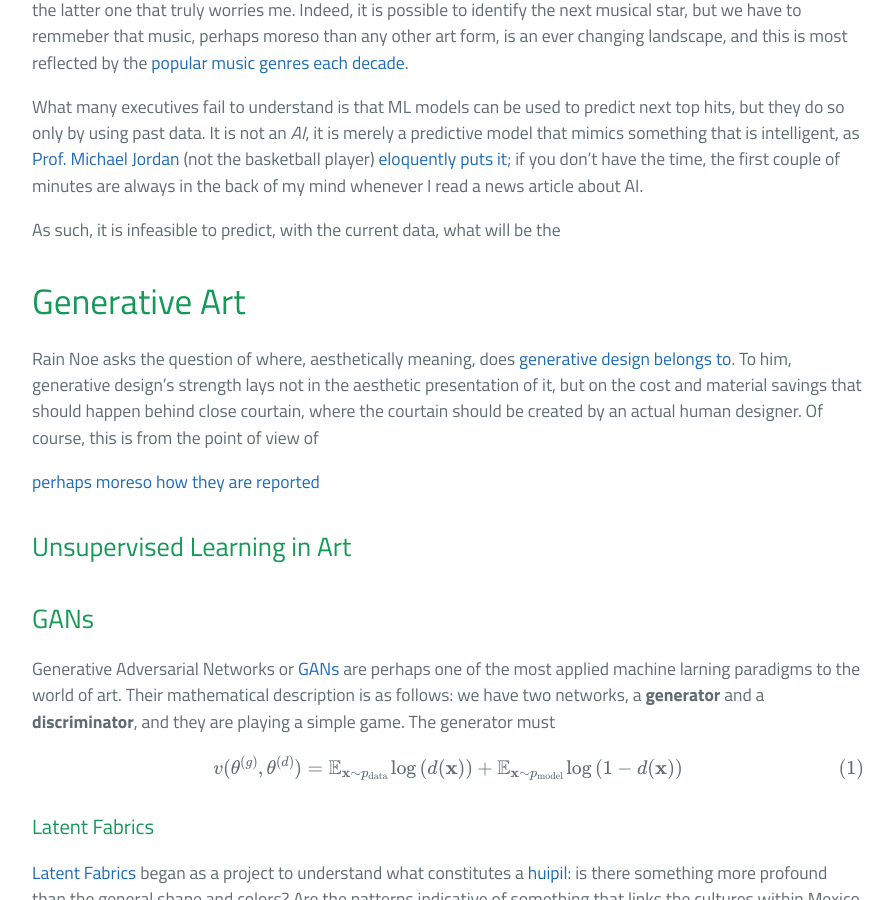
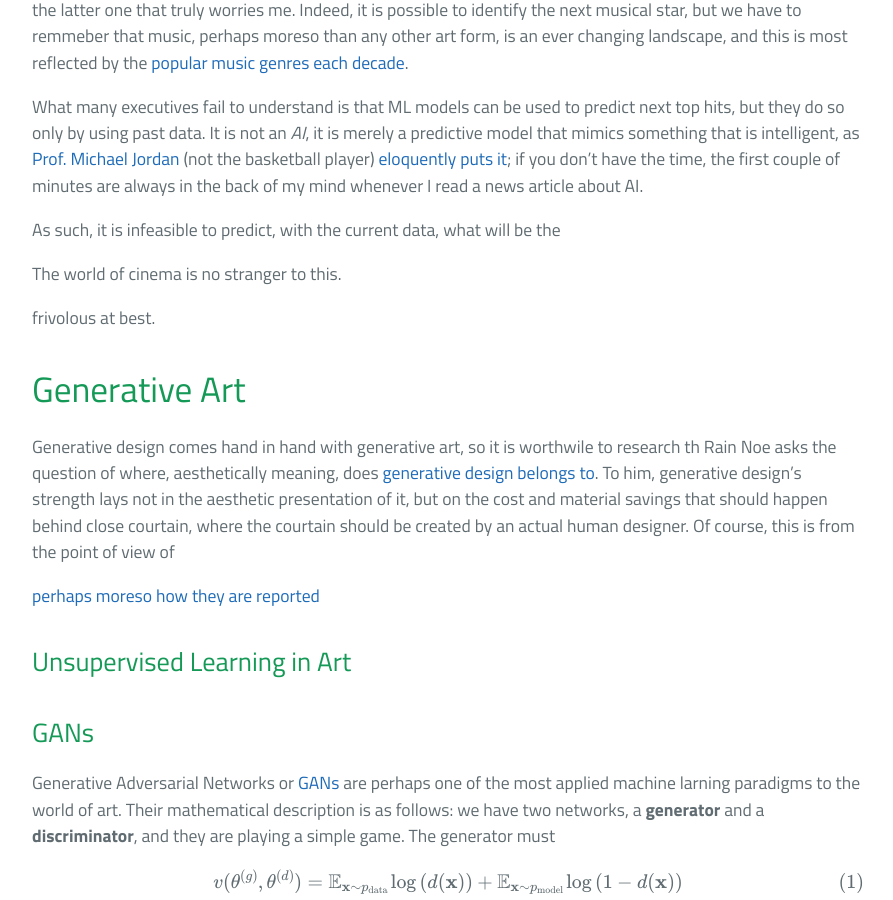
Before and after one commit to PDillis/pdillis.github.io, a Jekyll site: the page built from _posts/2019-07-14-UnsupervisingArt.markdown, in a window 1280 px wide and 900 px high, scrolled down 1891 px. Shown: the whole window, without its empty margins (192-1085 px from the left). Built offline with Jekyll 4.4.1, drawn with Linux system fonts in a browser that asks for light colours; formulas are drawn with MathJax 3; some of the changed text lies outside the part shown.

Commit message:
Update 2019-07-14-UnsupervisingArt.markdown

````diff
--- a/_posts/2019-07-14-UnsupervisingArt.markdown
+++ b/_posts/2019-07-14-UnsupervisingArt.markdown
@@ -30,11 +30,15 @@ What many executives fail to understand is that ML models can be used to predict
 
 As such, it is infeasible to predict, with the current data, what will be the
 
+The world of cinema is no stranger to this. [](https://www.theverge.com/2019/5/28/18637135/hollywood-ai-film-decision-script-analysis-data-machine-learning)
+
+frivolous at best.
+
 # Generative Art
 
 
 
-Rain Noe asks the question of where, aesthetically meaning, does [generative design belongs to](https://www.core77.com/posts/89318/Where-Does-Generative-Design-Belong-Designers-Must-Decide). To him, generative design's strength lays not in the aesthetic presentation of it, but on the cost and material savings that should happen behind close courtain, where the courtain should be created by an actual human designer. Of course, this is from the point of view of
+Generative design comes hand in hand with generative art, so it is worthwile to research th Rain Noe asks the question of where, aesthetically meaning, does [generative design belongs to](https://www.core77.com/posts/89318/Where-Does-Generative-Design-Belong-Designers-Must-Decide). To him, generative design's strength lays not in the aesthetic presentation of it, but on the cost and material savings that should happen behind close courtain, where the courtain should be created by an actual human designer. Of course, this is from the point of view of
 
 [perhaps moreso how they are reported](https://hyperallergic.com/391059/humans-prefer-computer-generated-paintings-to-those-at-art-basel/)
 
@@ -300,3 +304,7 @@ for folders, subfolders, filename in os.walk(filepath):
         shutil.copy(filepath+'\\'+filename[i], os.getcwd()+'\\Jaime\\'+str(labels[i]))
         i+=1
 ```
+
+These are the final results:
+
+{% include slider.html selector="slider2" %}
````
